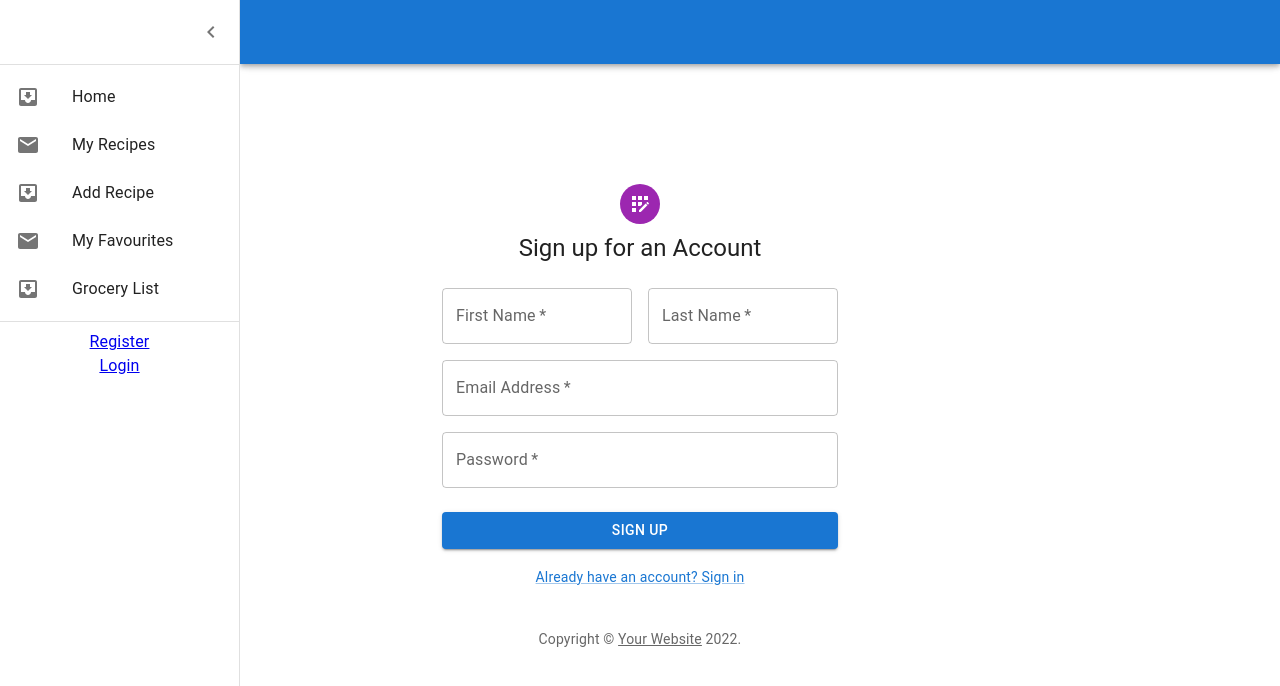
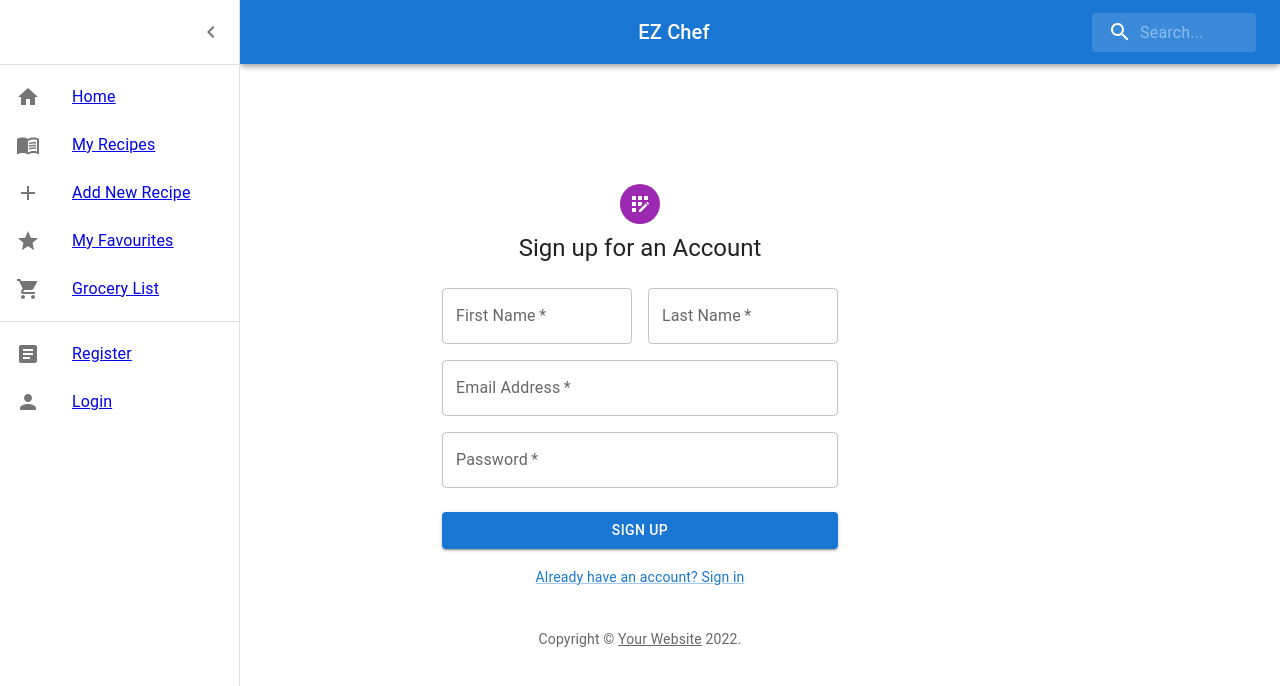
Before and after one commit to denn15law/ez-chef, a React (Create React App) app in the folder frontend/: page /register in a window 1280 px wide. Both pictures are taken after a click on the button "open drawer". Shown: the top 686 px of the page. Built offline with nearby package versions, Linux system fonts and the light colour scheme.

Commit message:
Update nav and register page

```diff
--- a/frontend/src/components/Nav.js
+++ b/frontend/src/components/Nav.js
@@ -1,21 +1,31 @@
 import * as React from "react";
-import { styled, useTheme } from "@mui/material/styles";
-import Box from "@mui/material/Box";
-import Drawer from "@mui/material/Drawer";
-import CssBaseline from "@mui/material/CssBaseline";
+import { styled, useTheme, alpha } from "@mui/material/styles";
+import {
+  Box,
+  CssBaseline,
+  Divider,
+  Drawer,
+  IconButton,
+  InputBase,
+  List,
+  ListItem,
+  ListItemIcon,
+  ListItemText,
+  Toolbar,
+  Typography,
+} from "@mui/material";
 import MuiAppBar from "@mui/material/AppBar";
-import Toolbar from "@mui/material/Toolbar";
-import List from "@mui/material/List";
-import Divider from "@mui/material/Divider";
-import IconButton from "@mui/material/IconButton";
 import MenuIcon from "@mui/icons-material/Menu";
 import ChevronLeftIcon from "@mui/icons-material/ChevronLeft";
 import ChevronRightIcon from "@mui/icons-material/ChevronRight";
-import ListItem from "@mui/material/ListItem";
-import ListItemIcon from "@mui/material/ListItemIcon";
-import ListItemText from "@mui/material/ListItemText";
-import InboxIcon from "@mui/icons-material/MoveToInbox";
-import MailIcon from "@mui/icons-material/Mail";
+import HomeIcon from "@mui/icons-material/Home";
+import MenuBookIcon from "@mui/icons-material/MenuBook";
+import AddIcon from "@mui/icons-material/Add";
+import StarIcon from "@mui/icons-material/Star";
+import ShoppingCartIcon from "@mui/icons-material/ShoppingCart";
+import ArticleIcon from "@mui/icons-material/Article";
+import PersonIcon from "@mui/icons-material/Person";
+import SearchIcon from "@mui/icons-material/Search";
 import { Link } from "react-router-dom";
 
 const drawerWidth = 240;
@@ -65,6 +75,48 @@
   justifyContent: "flex-end",
 }));
 
+const Search = styled("div")(({ theme }) => ({
+  position: "relative",
+  borderRadius: theme.shape.borderRadius,
+  backgroundColor: alpha(theme.palette.common.white, 0.15),
+  "&:hover": {
+    backgroundColor: alpha(theme.palette.common.white, 0.25),
+  },
+  marginLeft: 0,
+  width: "100%",
+  [theme.breakpoints.up("sm")]: {
+    marginLeft: theme.spacing(1),
+    width: "auto",
+  },
+}));
+
+const SearchIconWrapper = styled("div")(({ theme }) => ({
+  padding: theme.spacing(0, 2),
+  height: "100%",
+  position: "absolute",
+  pointerEvents: "none",
+  display: "flex",
+  alignItems: "center",
+  justifyContent: "center",
+}));
+
+const StyledInputBase = styled(InputBase)(({ theme }) => ({
+  color: "inherit",
+  "& .MuiInputBase-input": {
+    padding: theme.spacing(1, 1, 1, 0),
+    // vertical padding + font size from searchIcon
+    paddingLeft: `calc(1em + ${theme.spacing(4)})`,
+    transition: theme.transitions.create("width"),
+    width: "100%",
+    [theme.breakpoints.up("sm")]: {
+      width: "12ch",
+      "&:focus": {
+        width: "20ch",
+      },
+    },
+  },
+}));
+
 const Nav = () => {
   const theme = useTheme();
   const [open, setOpen] = React.useState(false);
@@ -90,6 +142,22 @@
             sx={{ mr: 2, ...(open && { display: "none" }) }}>
             <MenuIcon />
           </IconButton>
+          <Typography
+            variant="h6"
+            noWrap
+            component="div"
+            sx={{ flexGrow: 1, display: { xs: "none", sm: "block" } }}>
+            EZ Chef
+          </Typography>
+          <Search>
+            <SearchIconWrapper>
+              <SearchIcon />
+            </SearchIconWrapper>
+            <StyledInputBase
+              placeholder="Search..."
+              inputProps={{ "aria-label": "search" }}
+            />
+          </Search>
         </Toolbar>
       </AppBar>
       <Drawer
@@ -115,31 +183,68 @@
         </DrawerHeader>
         <Divider />
         <List>
-          {[
-            "Home",
-            "My Recipes",
-            "Add Recipe",
-            "My Favourites",
-            "Grocery List",
-          ].map((text, index) => (
-            <ListItem button key={text}>
+          <ListItem>
             <ListItemIcon>
-                {index % 2 === 0 ? <InboxIcon /> : <MailIcon />}
+              <HomeIcon />
             </ListItemIcon>
-              <ListItemText primary={text} />
+            <Link to="/">
+              <ListItemText primary="Home" />
+            </Link>
           </ListItem>
-          ))}
+          <ListItem>
+            <ListItemIcon>
+              <MenuBookIcon />
+            </ListItemIcon>
+            <Link to="/myrecipes">
+              <ListItemText primary="My Recipes" />
+            </Link>
+          </ListItem>
+          <ListItem>
+            <ListItemIcon>
+              <AddIcon />
+            </ListItemIcon>
+            <Link to="/new">
+              <ListItemText primary="Add New Recipe" />
+            </Link>
+          </ListItem>
+          <ListItem>
+            <ListItemIcon>
+              <StarIcon />
+            </ListItemIcon>
+            <Link to="/favourites">
+              <ListItemText primary="My Favourites" />
+            </Link>
+          </ListItem>
+          <ListItem>
+            <ListItemIcon>
+              <ShoppingCartIcon />
+            </ListItemIcon>
+            <Link to="/grocerylist">
+              <ListItemText primary="Grocery List" />
+            </Link>
+          </ListItem>
         </List>
         <Divider />
         <List>
+          <ListItem>
+            <ListItemIcon>
+              <ArticleIcon />
+            </ListItemIcon>
             <Link to="/register">
-            <li>Register</li>
+              <ListItemText primary="Register" />
             </Link>
+          </ListItem>
+          <ListItem>
+            <ListItemIcon>
+              <PersonIcon />
+            </ListItemIcon>
             <Link to="/login">
-            <li>Login</li>
+              <ListItemText primary="Login" />
             </Link>
+          </ListItem>
         </List>
       </Drawer>
+
       <Main open={open}>
         <DrawerHeader />
       </Main>
@@ -148,34 +253,3 @@
 };
 
 export default Nav;
-
-// const Nav = (props) => {
-//   return (
-//     <nav>
-//       <h3>Nav Bar</h3>
-//       <ul className="nav-links">
-//         <Link to="/">
-//           <li>Home Page</li>
-//         </Link>
-//         <Link to="/myrecipes">
-//           <li>My Recipes</li>
-//         </Link>
-//         <Link to="/new">
-//           <li>Add New Recipe</li>
-//         </Link>
-//         <Link to="/favourites">
-//           <li>My Favourites</li>
-//         </Link>
-//         <Link to="/grocerylist">
-//           <li>Grocery List</li>
-//         </Link>
-//         <Link to="/register">
-//           <li>Register</li>
-//         </Link>
-//         <Link to="/login">
-//           <li>Login</li>
-//         </Link>
-//       </ul>
-//     </nav>
-//   );
-// };
--- a/frontend/src/components/Register.js
+++ b/frontend/src/components/Register.js
@@ -1,10 +1,9 @@
-import * as React from "react";
+import React, { Component } from "react";
+import axios from "axios";
 import Avatar from "@mui/material/Avatar";
 import Button from "@mui/material/Button";
 import CssBaseline from "@mui/material/CssBaseline";
 import TextField from "@mui/material/TextField";
-import FormControlLabel from "@mui/material/FormControlLabel";
-import Checkbox from "@mui/material/Checkbox";
 import Link from "@mui/material/Link";
 import Grid from "@mui/material/Grid";
 import Box from "@mui/material/Box";
@@ -13,6 +12,73 @@
 import Container from "@mui/material/Container";
 import { createTheme, ThemeProvider } from "@mui/material/styles";
 
+class Register extends Component {
+  constructor(props) {
+    super(props);
+
+    this.onChangeFirstName = this.onChangeFirstName.bind(this);
+    this.onChangeLastName = this.onChangeLastName.bind(this);
+    this.onChangeEmail = this.onChangeEmail.bind(this);
+    this.onChangePassword = this.onChangePassword.bind(this);
+    this.onSubmit = this.onSubmit.bind(this);
+
+    this.state = {
+      first_name: "",
+      last_name: "",
+      email: "",
+      password: "",
+    };
+  }
+
+  onChangeFirstName(e) {
+    this.setState({
+      first_name: e.target.value,
+    });
+  }
+
+  onChangeLastName(e) {
+    this.setState({
+      last_name: e.target.value,
+    });
+  }
+
+  onChangeEmail(e) {
+    this.setState({
+      email: e.target.value,
+    });
+  }
+
+  onChangePassword(e) {
+    this.setState({
+      password: e.target.value,
+    });
+  }
+
+  onSubmit(e) {
+    e.preventDefault();
+
+    const user = {
+      first_name: this.state.first_name,
+      last_name: this.state.last_name,
+      email: this.state.email,
+      password: this.state.password,
+    };
+
+    console.log(user);
+
+    axios
+      .post("http://localhost:8000/users/", user)
+      .then((res) => console.log(res.data));
+
+    this.setState({
+      first_name: "",
+      last_name: "",
+      email: "",
+      password: "",
+    });
+  }
+
+  render() {
     const Copyright = (props) => {
       return (
         <Typography
@@ -31,17 +97,6 @@
     };
 
     const theme = createTheme();
-
-const Register = () => {
-  const handleSubmit = (event) => {
-    event.preventDefault();
-    const data = new FormData(event.currentTarget);
-    // eslint-disable-next-line no-console
-    console.log({
-      email: data.get("email"),
-      password: data.get("password"),
-    });
-  };
 
     return (
       <ThemeProvider theme={theme}>
@@ -63,49 +118,57 @@
             <Box
               component="form"
               noValidate
-            onSubmit={handleSubmit}
+              onSubmit={this.onSubmit}
               sx={{ mt: 3 }}>
               <Grid container spacing={2}>
                 <Grid item xs={12} sm={6}>
                   <TextField
-                  autoComplete="given-name"
                     name="firstName"
                     required
                     fullWidth
                     id="firstName"
                     label="First Name"
                     autoFocus
+                    value={this.state.first_name}
+                    onChange={this.onChangeFirstName}
                   />
                 </Grid>
                 <Grid item xs={12} sm={6}>
                   <TextField
+                    name="lastName"
                     required
                     fullWidth
                     id="lastName"
                     label="Last Name"
-                  name="lastName"
-                  autoComplete="family-name"
+                    autoFocus
+                    value={this.state.last_name}
+                    onChange={this.onChangeLastName}
                   />
                 </Grid>
                 <Grid item xs={12}>
                   <TextField
+                    name="email"
                     required
                     fullWidth
                     id="email"
                     label="Email Address"
-                  name="email"
+                    type="email"
                     autoComplete="email"
+                    value={this.state.email}
+                    onChange={this.onChangeEmail}
                   />
                 </Grid>
                 <Grid item xs={12}>
                   <TextField
+                    name="password"
                     required
                     fullWidth
-                  name="password"
+                    id="password"
                     label="Password"
                     type="password"
-                  id="password"
                     autoComplete="new-password"
+                    value={this.state.password}
+                    onChange={this.onChangePassword}
                   />
                 </Grid>
               </Grid>
@@ -125,6 +188,7 @@
         </Container>
       </ThemeProvider>
     );
-};
+  }
+}
 
 export default Register;
```
Lines whose indentation alone changed are shown as unchanged.
